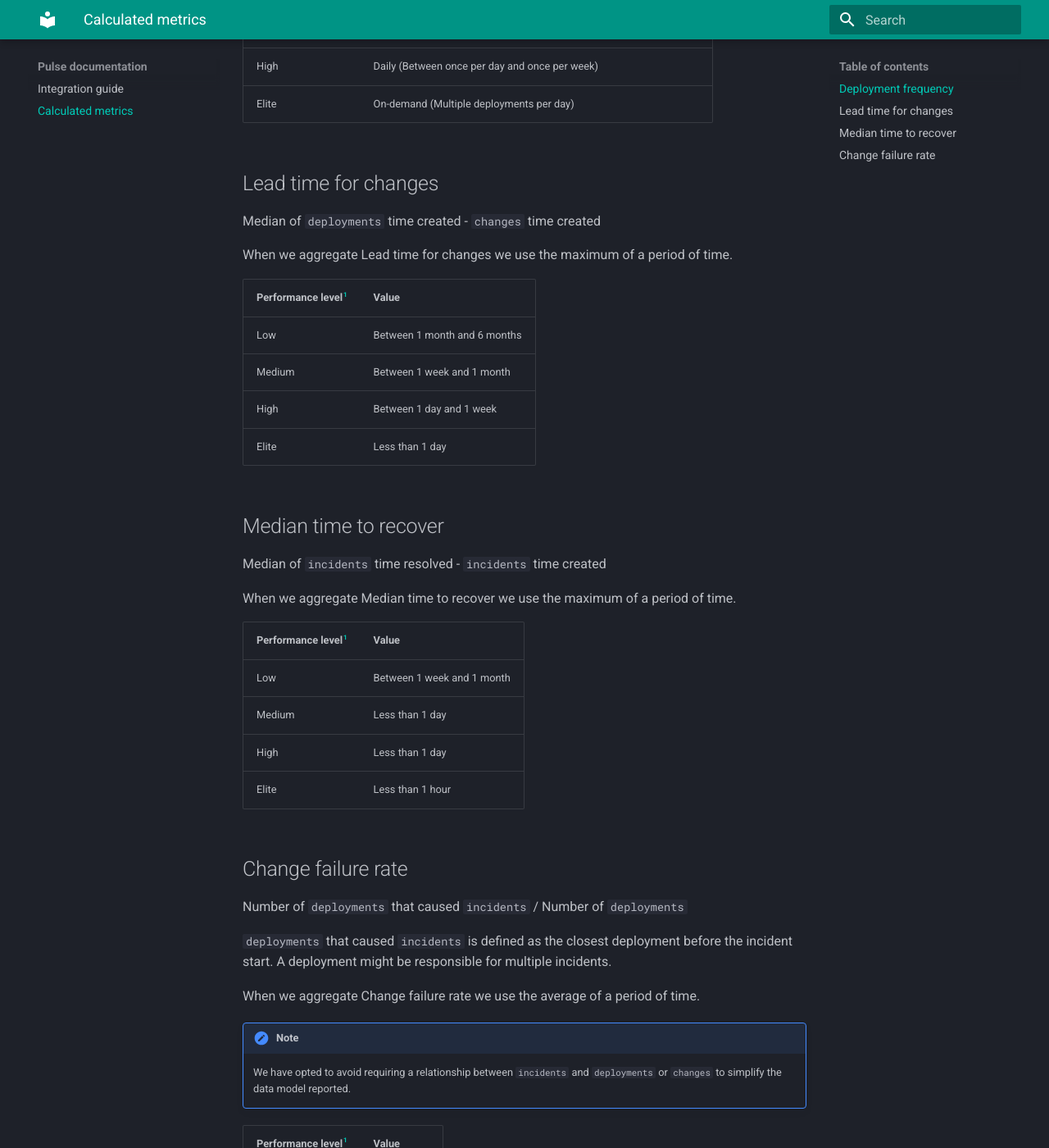
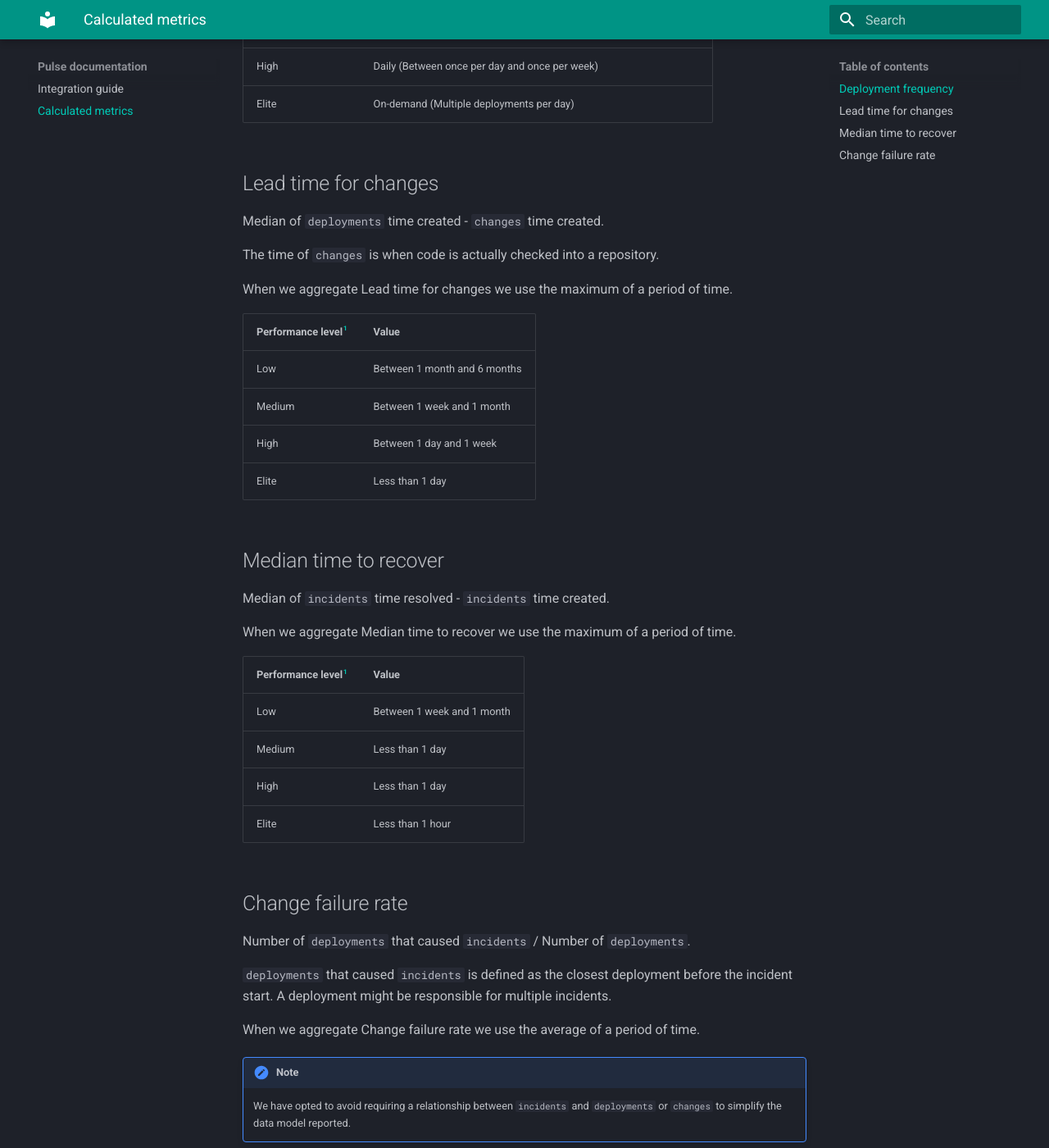
Before and after one commit to codacy/pulse-user-docs, an MkDocs documentation site: the page built from docs/metrics.md, in a window 1280 px wide and 1400 px high, scrolled down 1019 px. Shown: the whole window at 82% size. Built offline with MkDocs 1.6.1 and Material for MkDocs 9.7.7, drawn with Linux system fonts in a browser that asks for light colours.

Commit message:
Apply pull request feedback

```diff
--- a/docs/metrics.md
+++ b/docs/metrics.md
@@ -29,7 +29,9 @@ When we aggregate Deployment Frequency we use the average of a period of time.
 
 ## Lead time for changes
 
-Median of `deployments` time created - `changes` time created
+Median of `deployments` time created - `changes` time created.
+
+The time of `changes` is when code is actually checked into a repository.
 
 When we aggregate Lead time for changes we use the maximum of a period of time.
 
@@ -43,7 +45,7 @@ When we aggregate Lead time for changes we use the maximum of a period of time.
 
 ## Median time to recover
 
-Median of `incidents` time resolved - `incidents` time created
+Median of `incidents` time resolved - `incidents` time created.
 
 When we aggregate Median time to recover we use the maximum of a period of time.
 
@@ -57,7 +59,7 @@ When we aggregate Median time to recover we use the maximum of a period of time.
 
 ## Change failure rate
 
-Number of `deployments` that caused `incidents` / Number of `deployments`
+Number of `deployments` that caused `incidents` / Number of `deployments`.
 
 `deployments` that caused `incidents` is defined as the closest deployment before the incident start. A deployment might be responsible for multiple incidents.
 
```
Also changed, not shown: docs/index.md (+2 -6 lines).
